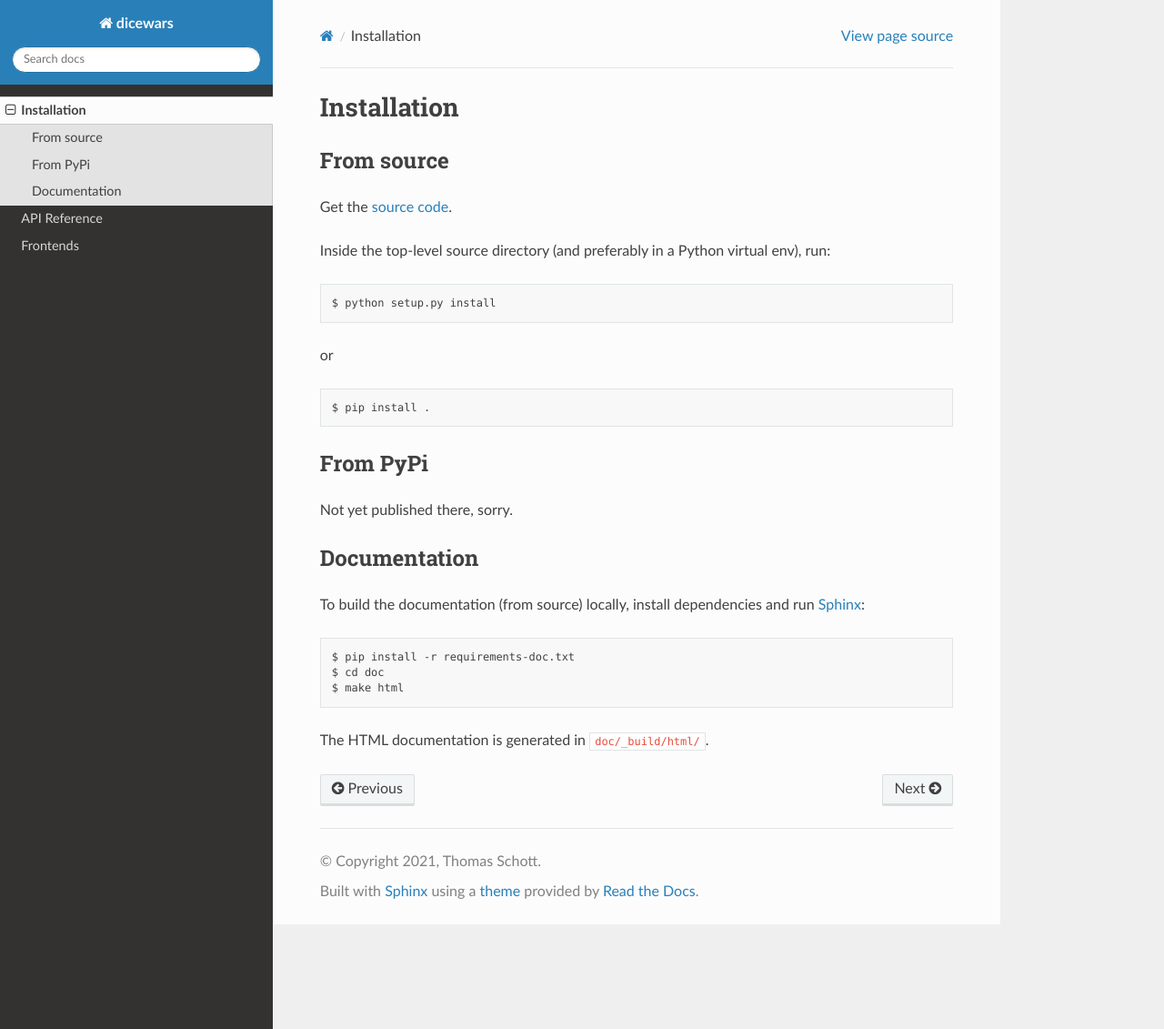
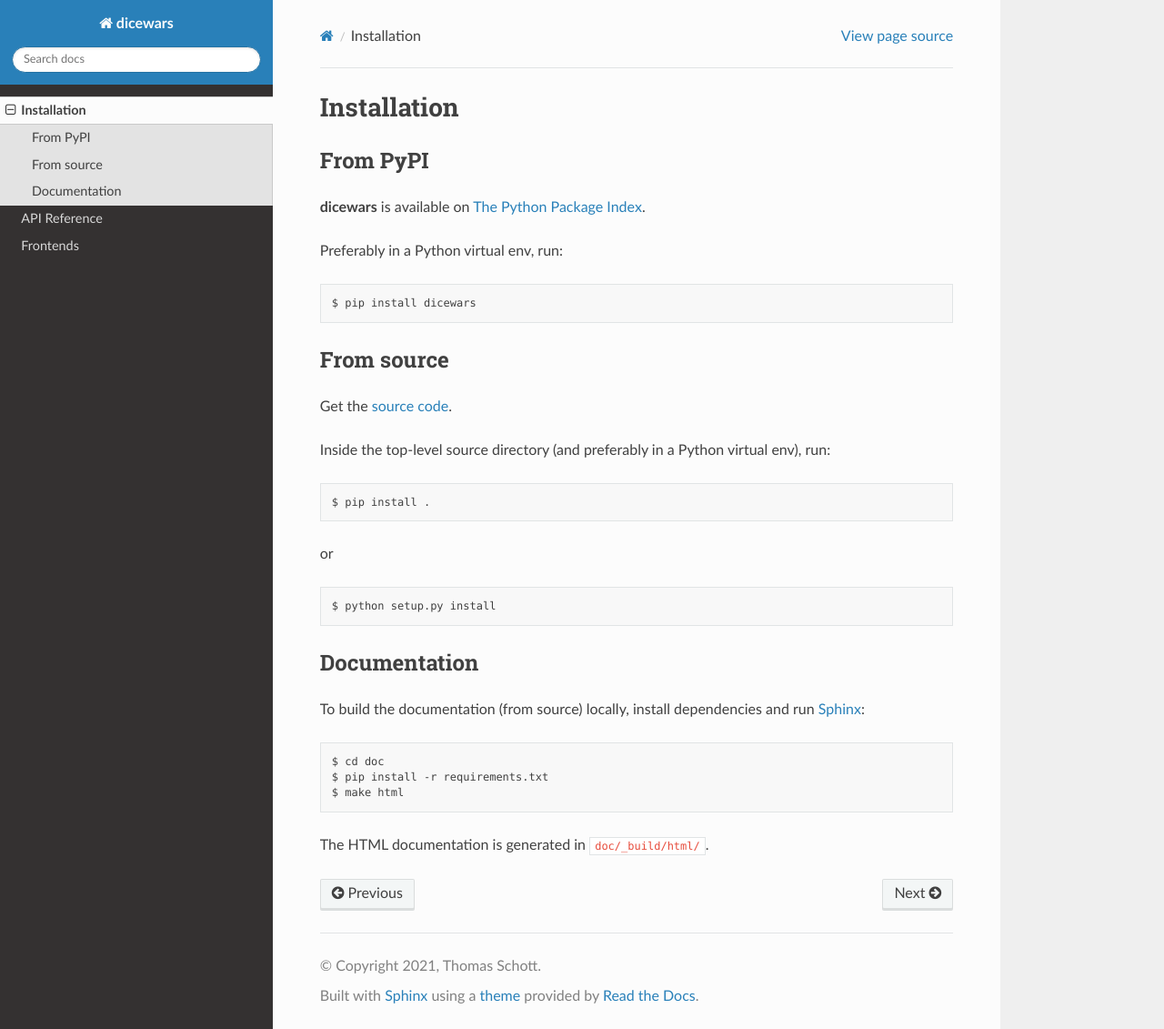
Before and after one commit to scotty007/dicewars, a Sphinx documentation site: the page built from doc/install.rst, in a window 1280 px wide and 1131 px high. Shown: the whole window at 91% size. Built offline with Sphinx 7.4.7 and the Read the Docs theme 2.0.0, drawn with Linux system fonts in a browser that asks for light colours.

Commit message:
doc: Move requirements file into doc folder, update install page

```diff
--- a/doc/install.rst
+++ b/doc/install.rst
@@ -1,5 +1,18 @@
 Installation
 ============
+
+From PyPI
+---------
+
+**dicewars** is available on
+`The Python Package Index <https://pypi.org/project/dicewars/>`_.
+
+Preferably in a Python virtual env, run:
+
+.. code-block::
+
+    $ pip install dicewars
+
 
 From source
 -----------
@@ -11,19 +24,13 @@ virtual env), run:
 
 .. code-block::
 
-   $ python setup.py install
+   $ pip install .
 
 or
 
 .. code-block::
 
-   $ pip install .
-
-
-From PyPi
----------
-
-Not yet published there, sorry.
+   $ python setup.py install
 
 
 Documentation
@@ -34,8 +41,8 @@ and run `Sphinx <https://www.sphinx-doc.org/>`_:
 
 .. code-block::
 
-   $ pip install -r requirements-doc.txt
    $ cd doc
+   $ pip install -r requirements.txt
    $ make html
 
 The HTML documentation is generated in :file:`doc/_build/html/`.
--- /dev/null
+++ b/doc/requirements.txt
@@ -0,0 +1,2 @@
+sphinx==3.4.3
+sphinx-rtd-theme==0.5.1
--- a/requirements-doc.txt
+++ /dev/null
@@ -1,2 +0,0 @@
-sphinx
-sphinx-rtd-theme
--- a/setup.py
+++ b/setup.py
@@ -19,6 +19,7 @@ VERSION = load_version()
 CLASSIFIERS = [
     'Topic :: Games/Entertainment :: Board Games',
     'Intended Audience :: Developers',
+    'Operating System :: OS Independent',
     'Programming Language :: Python :: 3 :: Only',
     'Development Status :: 4 - Beta',
     'License :: OSI Approved :: GNU General Public License v3 or later (GPLv3+)',
```
